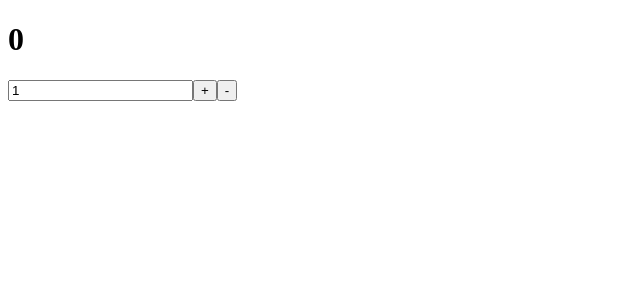
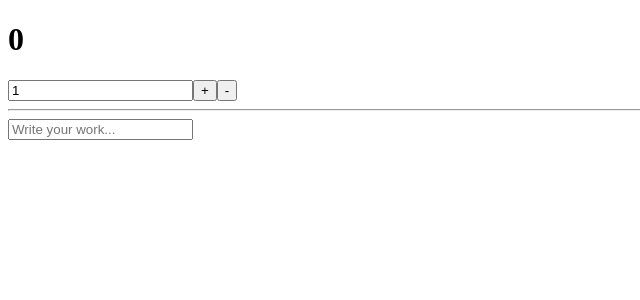
Before and after one commit to Jihyun85/react-study, a React (Create React App) app: page /1 in a window 1280 px wide. Shown: the top 300 px of the page, without its empty margins (0-640 px from the left). Built offline with nearby package versions, Linux system fonts and the light colour scheme.

Commit message:
벨로퍼트와 함께하는 모던 리액트 - 6장 리덕스_Todos 구현

```diff
--- a/package.json
+++ b/package.json
@@ -11,6 +11,7 @@
     "react-redux": "^7.2.3",
     "react-scripts": "4.0.3",
     "redux": "^4.0.5",
+    "redux-devtools-extension": "^2.13.9",
     "web-vitals": "^1.1.1"
   },
   "scripts": {
--- a/src/App.js
+++ b/src/App.js
@@ -1,9 +1,12 @@
 import CounterContainer from "./components/CounterContainer";
+import TodosContainer from "./components/TodosContainer";
 
 function App() {
   return (
     <div>
       <CounterContainer />
+      <hr />
+      <TodosContainer />
     </div>
   );
 }
--- /dev/null
+++ b/src/components/Todos.js
@@ -0,0 +1,48 @@
+import React, { useState } from "react";
+
+const TodoItem = React.memo(function TodoItem({ todo, onToggle }) {
+  return (
+    <li
+      style={{ textDecoration: todo.done ? "line-through" : "none" }}
+      onClick={() => onToggle(todo.id)}
+    >
+      {todo.text}
+    </li>
+  );
+});
+
+const TodoList = React.memo(function TodoList({ todos, onToggle }) {
+  return (
+    <ul>
+      {todos.map((todo) => (
+        <TodoItem key={todo.id} todo={todo} onToggle={onToggle} />
+      ))}
+    </ul>
+  );
+});
+
+function Todos({ todos, onCreate, onToggle }) {
+  const [text, setText] = useState("");
+  const onChange = (e) => setText(e.target.value);
+  const onSubmit = (e) => {
+    e.preventDefault();
+    onCreate(text);
+    setText("");
+  };
+
+  return (
+    <div>
+      <form onSubmit={onSubmit}>
+        <input
+          type="text"
+          value={text}
+          placeholder="Write your work..."
+          onChange={onChange}
+        />
+      </form>
+      <TodoList todos={todos} onToggle={onToggle} />
+    </div>
+  );
+}
+
+export default Todos;
--- /dev/null
+++ b/src/components/TodosContainer.js
@@ -0,0 +1,15 @@
+import React, { useCallback } from "react";
+import { useSelector, useDispatch } from "react-redux";
+import { addTodo, toggleTodo } from "../modules/todos";
+import Todos from "./Todos";
+
+function TodosContainer() {
+  const todos = useSelector((state) => [...state.todos]);
+  const dispatch = useDispatch();
+  const onCreate = (text) => dispatch(addTodo(text));
+  const onToggle = useCallback((id) => dispatch(toggleTodo(id)), [dispatch]);
+
+  return <Todos todos={todos} onCreate={onCreate} onToggle={onToggle} />;
+}
+
+export default TodosContainer;
--- a/src/index.js
+++ b/src/index.js
@@ -4,8 +4,9 @@
 import { createStore } from "redux";
 import { Provider } from "react-redux";
 import rootReducer from "./modules";
+import { composeWithDevTools } from "redux-devtools-extension";
 
-const store = createStore(rootReducer);
+const store = createStore(rootReducer, composeWithDevTools());
 console.log(store.getState());
 
 ReactDOM.render(
--- a/src/modules/todos.js
+++ b/src/modules/todos.js
@@ -4,7 +4,7 @@
 let nextId = 1;
 export const addTodo = (text) => ({
   type: ADD_TODO,
-  todo: { id: nextId++, text },
+  todo: { id: nextId++, text, done: false },
 });
 export const toggleTodo = (id) => ({ type: TOGGLE_TODO, id });
 
```
Also changed, not shown: 1 other file (tests, documents, lock files or other folders).
